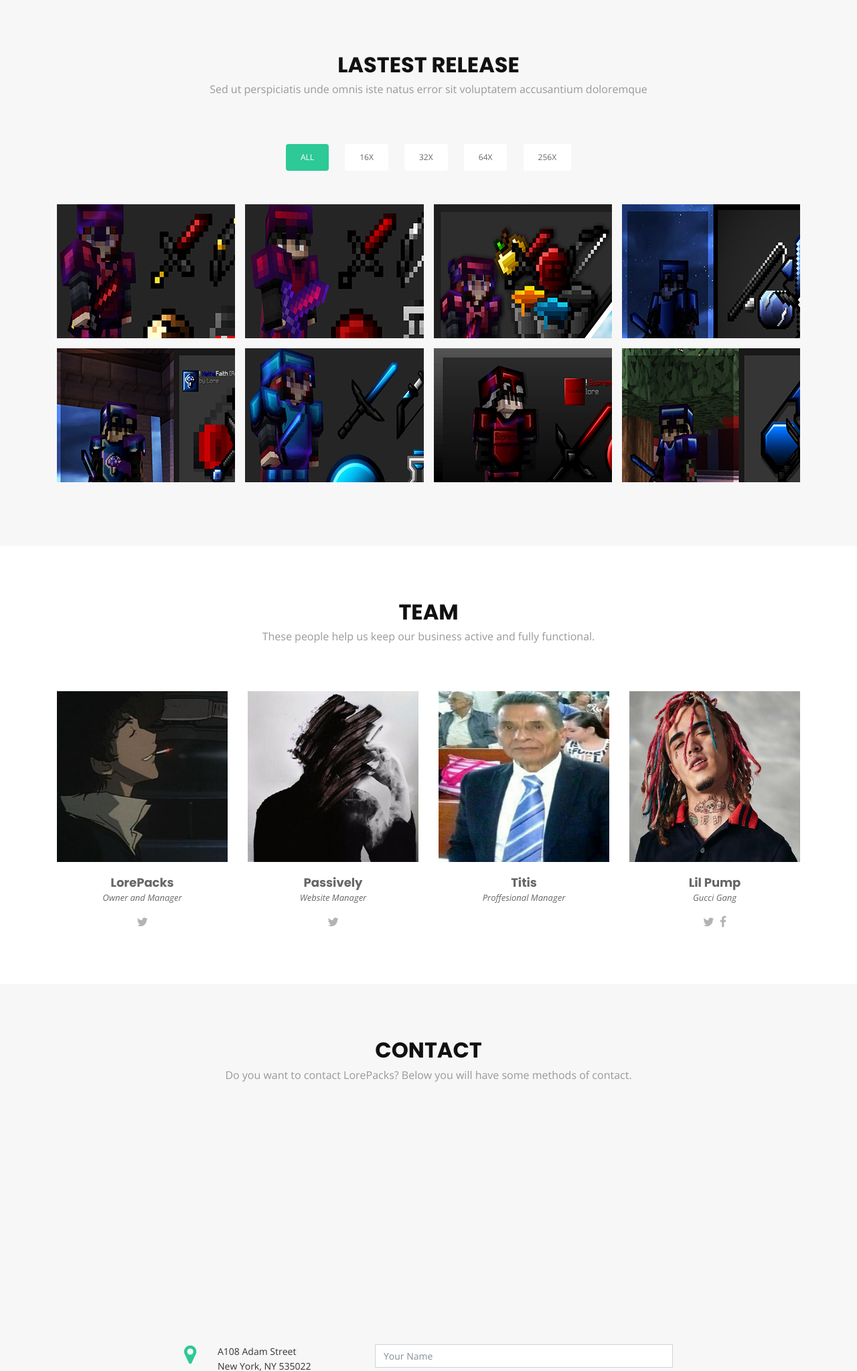
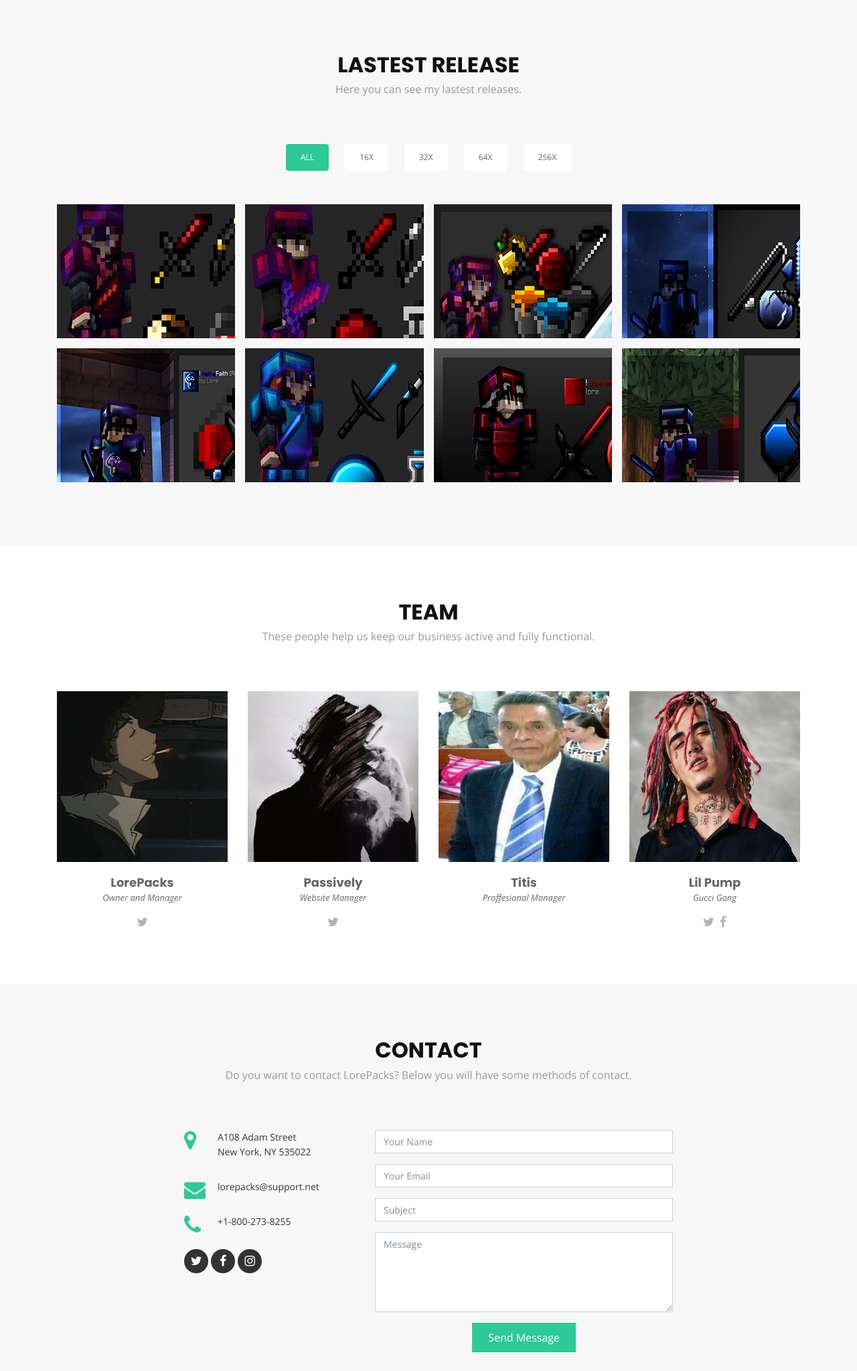
Before and after one commit to LorePackss/Website, a plain HTML site: page index.html in a window 1280 px wide. Shown: the part 2878-4925 px from the top of the page at 67% size. Drawn offline with nearby package versions, Linux system fonts and the light colour scheme; some packages are replaced by stand-ins of ours; animation ran at ten frames a second.

Commit message:
Update index.html

```diff
--- a/index.html
+++ b/index.html
@@ -247,7 +247,7 @@
       <div class="container wow fadeInUp">
         <div class="section-header">
           <h3 class="section-title">Lastest Release</h3>
-          <p class="section-description">Sed ut perspiciatis unde omnis iste natus error sit voluptatem accusantium doloremque</p>
+          <p class="section-description">Here you can see my lastest releases.</p>
         </div>
         <div class="row">
 
@@ -417,8 +417,6 @@
         </div>
       </div>
 
-      <div id="google-map" data-latitude="40.713732" data-longitude="-74.0092704"></div>
-
       <div class="container wow fadeInUp">
         <div class="row justify-content-center">
 
@@ -516,7 +514,6 @@
   <script src="lib/bootstrap/js/bootstrap.bundle.min.js"></script>
   <script src="lib/easing/easing.min.js"></script>
   <script src="lib/wow/wow.min.js"></script>
-  <script src="https://maps.googleapis.com/maps/api/js?key=AIzaSyD8HeI8o-c1NppZA-92oYlXakhDPYR7XMY"></script>
 
   <script src="lib/waypoints/waypoints.min.js"></script>
   <script src="lib/counterup/counterup.min.js"></script>
```
